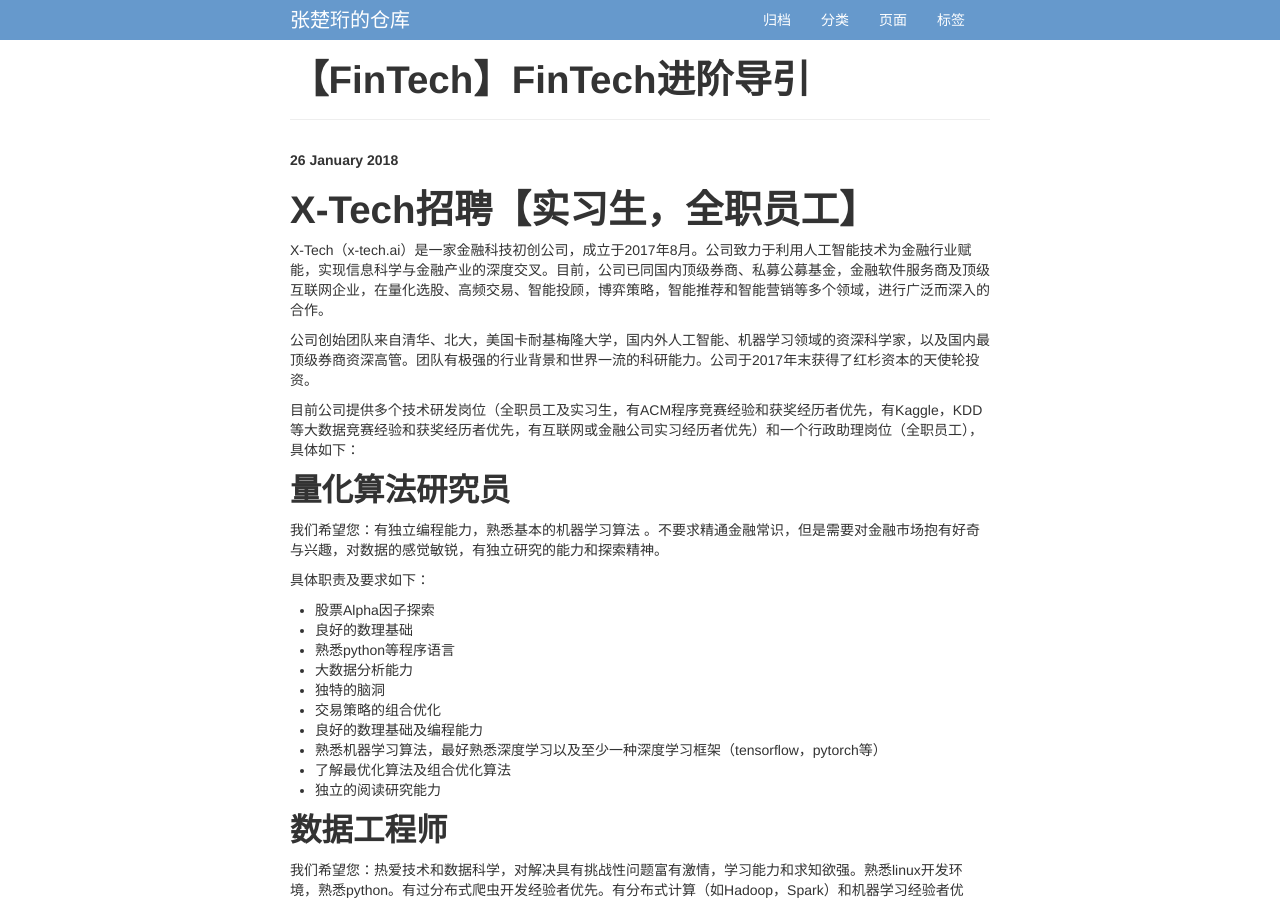
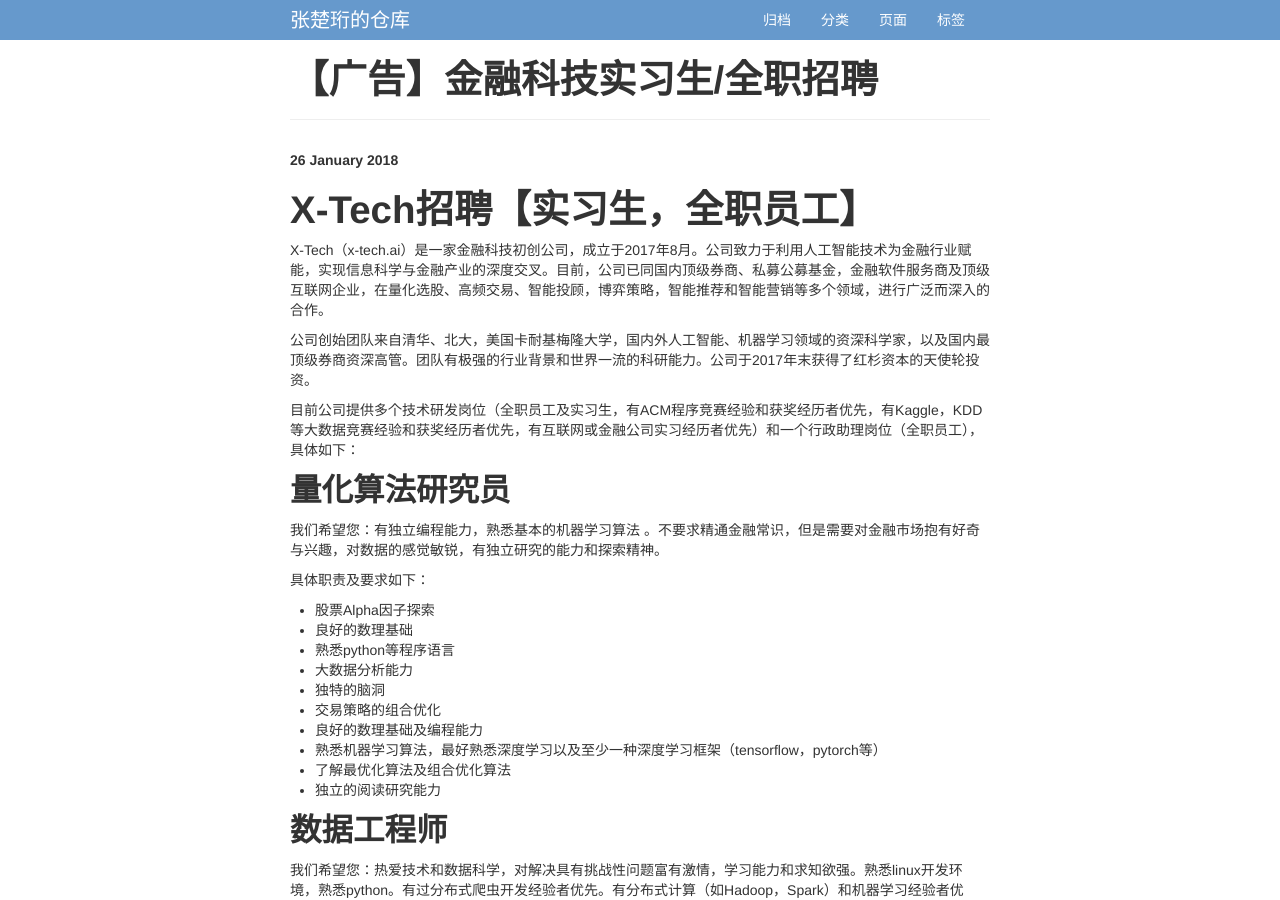
Before and after one commit to zhangchuheng123/zhangchuheng123.github.io, a Jekyll site: the page built from _posts/FinTech/2018-01-26-【广告】金融科技实习生:全职招聘.md, in a window 1280 px wide and 900 px high. Built offline with Jekyll 4.4.1, drawn with Linux system fonts in a browser that asks for light colours; comment, search, counter and statistics services are not loaded.

Commit message:
modify ad

```diff
--- a/_posts/FinTech/2018-01-26-【临时广告】金融科技实习生招募.md
+++ b/_posts/FinTech/2018-01-26-【广告】金融科技实习生:全职招聘.md
@@ -1,6 +1,6 @@
 ---
 layout: post
-title: "【FinTech】FinTech进阶导引"
+title: "【广告】金融科技实习生/全职招聘"
 description: ""
 category: FinTech
 tags: [FinTech]
```
